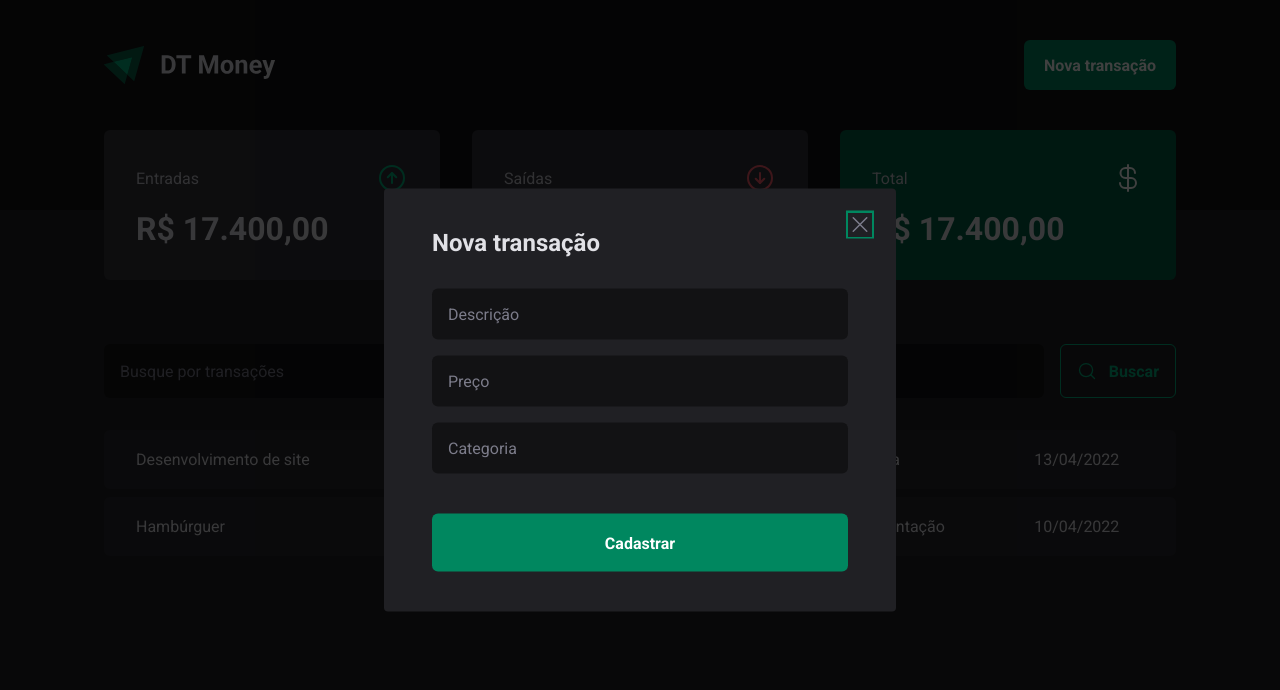
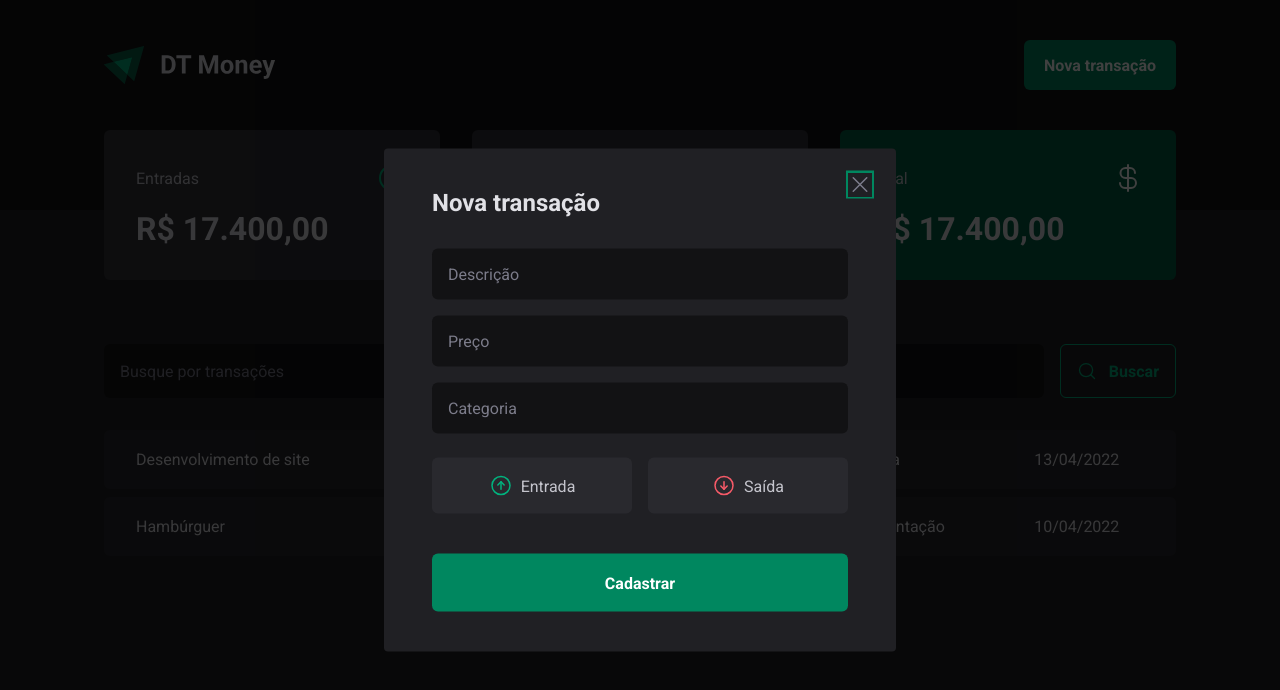
Before and after one commit to guipmdev/dt-money, a React (Vite) app: page / in a window 1280 px wide. Both pictures are taken after a click on the button "Nova transação". Shown: the top 690 px of the page. Built offline with nearby package versions, Linux system fonts and the light colour scheme.

Commit message:
Estrutura visual - Botões de entrada e saída

```diff
--- a/src/components/NewTransactionModal/index.tsx
+++ b/src/components/NewTransactionModal/index.tsx
@@ -1,8 +1,14 @@
-import { Overlay, Content, CloseButton } from './styles'
+import {
+  Overlay,
+  Content,
+  CloseButton,
+  TransactionType,
+  TransactionTypeButton,
+} from './styles'
 
 import * as Dialog from '@radix-ui/react-dialog'
 
-import { X } from 'phosphor-react'
+import { X, ArrowCircleUp, ArrowCircleDown } from 'phosphor-react'
 
 export function NewTransactionModal() {
   return (
@@ -21,6 +27,15 @@
           <input type="number" placeholder="Preço" required />
           <input type="text" placeholder="Categoria" required />
 
+          <TransactionType>
+            <TransactionTypeButton $variant="income">
+              <ArrowCircleUp size={24} /> Entrada
+            </TransactionTypeButton>
+            <TransactionTypeButton $variant="outcome">
+              <ArrowCircleDown size={24} /> Saída
+            </TransactionTypeButton>
+          </TransactionType>
+
           <button type="submit">Cadastrar</button>
         </form>
       </Content>
--- a/src/components/NewTransactionModal/styles.ts
+++ b/src/components/NewTransactionModal/styles.ts
@@ -81,3 +81,39 @@
 
   cursor: pointer;
 `
+
+export const TransactionType = styled.div`
+  display: grid;
+  grid-template-columns: repeat(2, 1fr);
+  gap: 1rem;
+
+  margin-top: 0.5rem;
+`
+
+interface TransactionTypeButtonProps {
+  $variant: 'income' | 'outcome'
+}
+
+export const TransactionTypeButton = styled.button<TransactionTypeButtonProps>`
+  display: flex;
+  justify-content: center;
+  align-items: center;
+  gap: 0.5rem;
+
+  background: ${(props) => props.theme['gray-700']};
+
+  padding: 1rem;
+  border: 0;
+  border-radius: 6px;
+
+  color: ${(props) => props.theme['gray-300']};
+
+  cursor: pointer;
+
+  svg {
+    color: ${(props) =>
+      props.$variant === 'income'
+        ? props.theme['green-300']
+        : props.theme['red-300']};
+  }
+`
```
